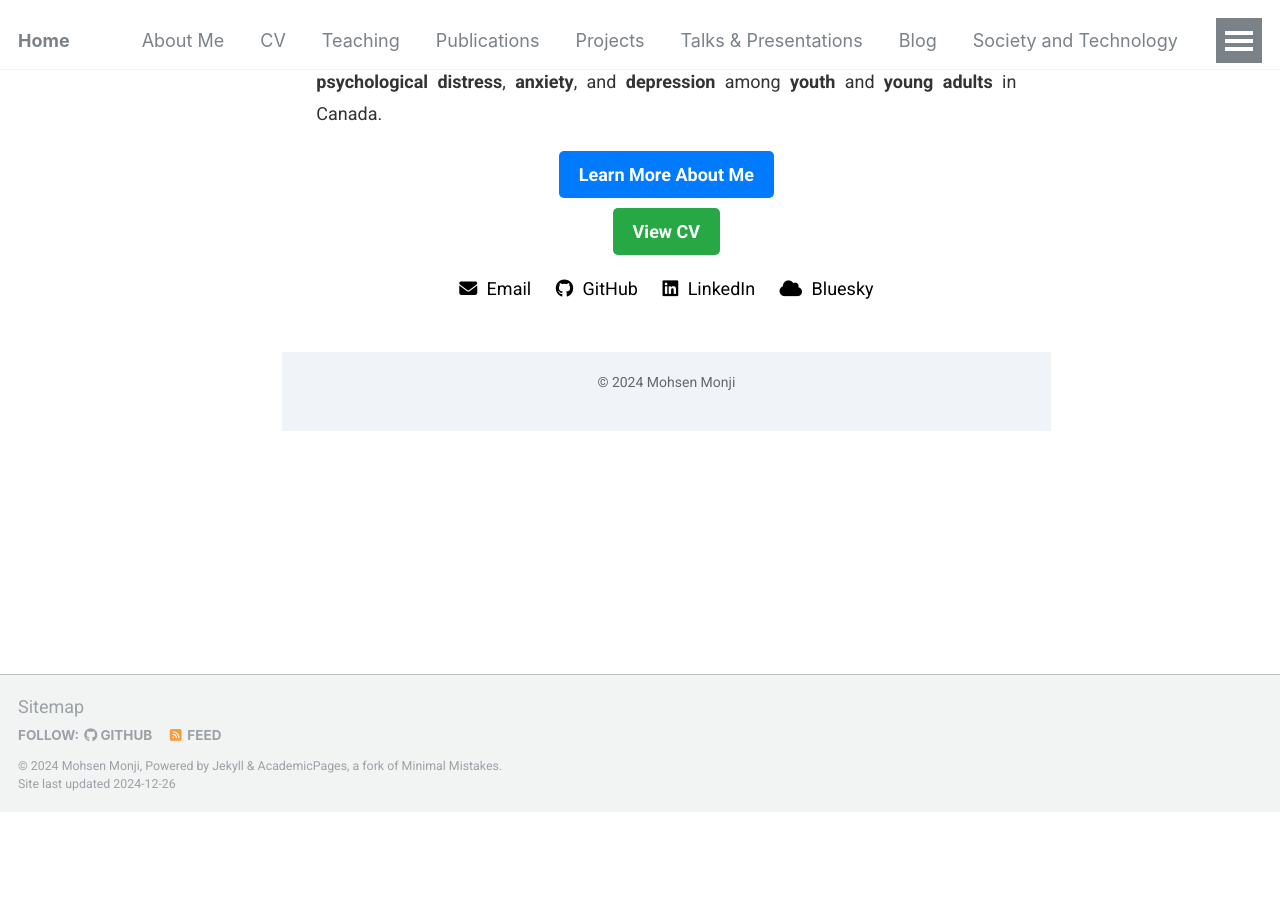
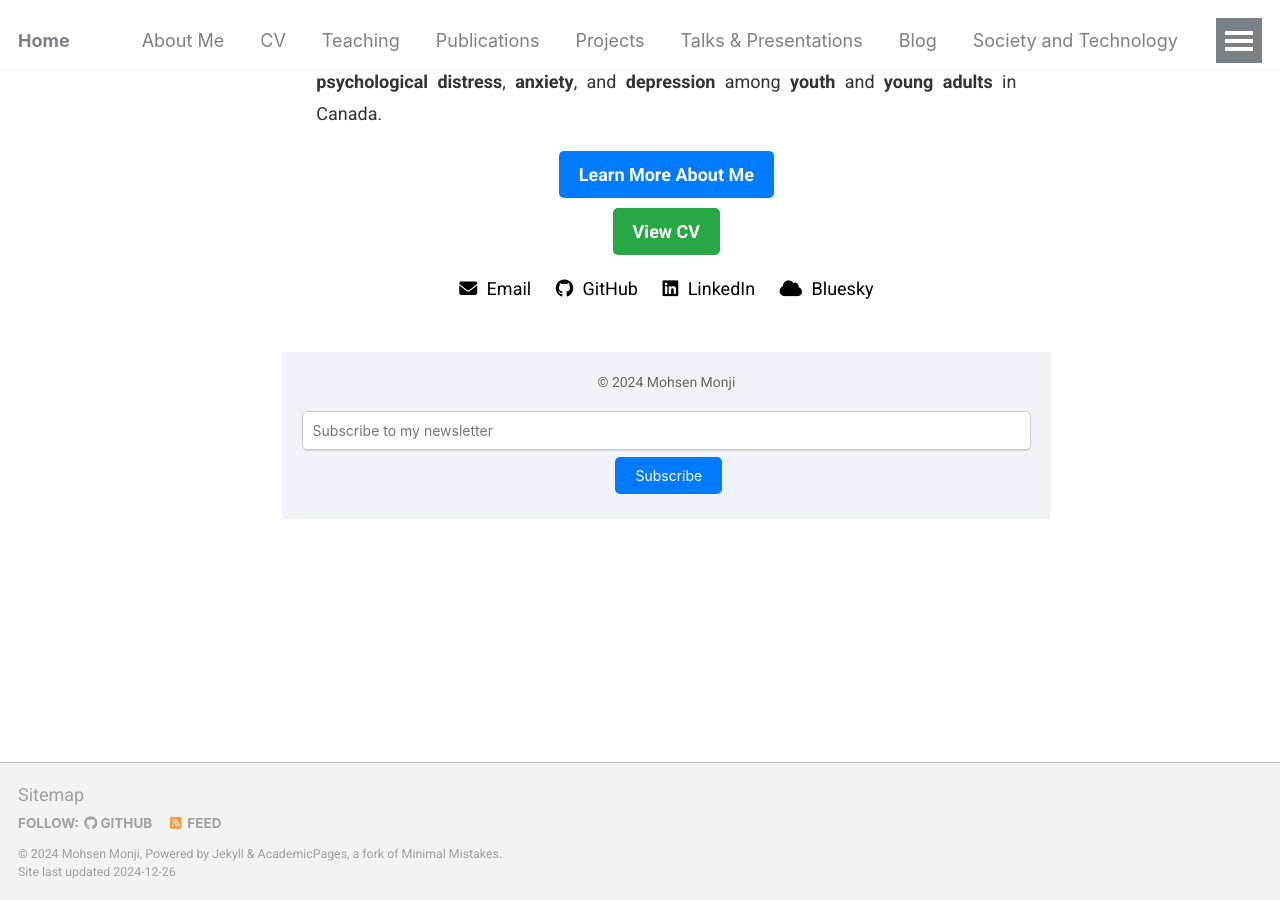
Before and after one commit to Mohsnmonji/mohsnmonji.github.io, a Jekyll site: the page built from _pages/front.md, in a window 1280 px wide and 900 px high, scrolled down 522 px. Built offline with Jekyll 4.4.1, drawn with Linux system fonts in a browser that asks for light colours; before the commit the page ends 1334 px from its top, so only the background shows below that.

Commit message:
Update front.md

```diff
--- a/_pages/front.md
+++ b/_pages/front.md
@@ -48,4 +48,8 @@ hide_avatar: true
 
 <footer style="margin-top: 50px; text-align: center; padding: 20px; background: #f0f4f8;">
   <p style="font-size: 14px; color: #666;">© 2024 Mohsen Monji</p>
+  <form style="margin-top: 15px;">
+    <input type="email" placeholder="Subscribe to my newsletter" style="padding: 10px; font-size: 14px; border: 1px solid #ccc; border-radius: 5px;">
+    <button style="padding: 10px 20px; font-size: 14px; background-color: #007BFF; color: white; border: none; border-radius: 5px; margin-left: 5px;">Subscribe</button>
+  </form>
 </footer>
```
